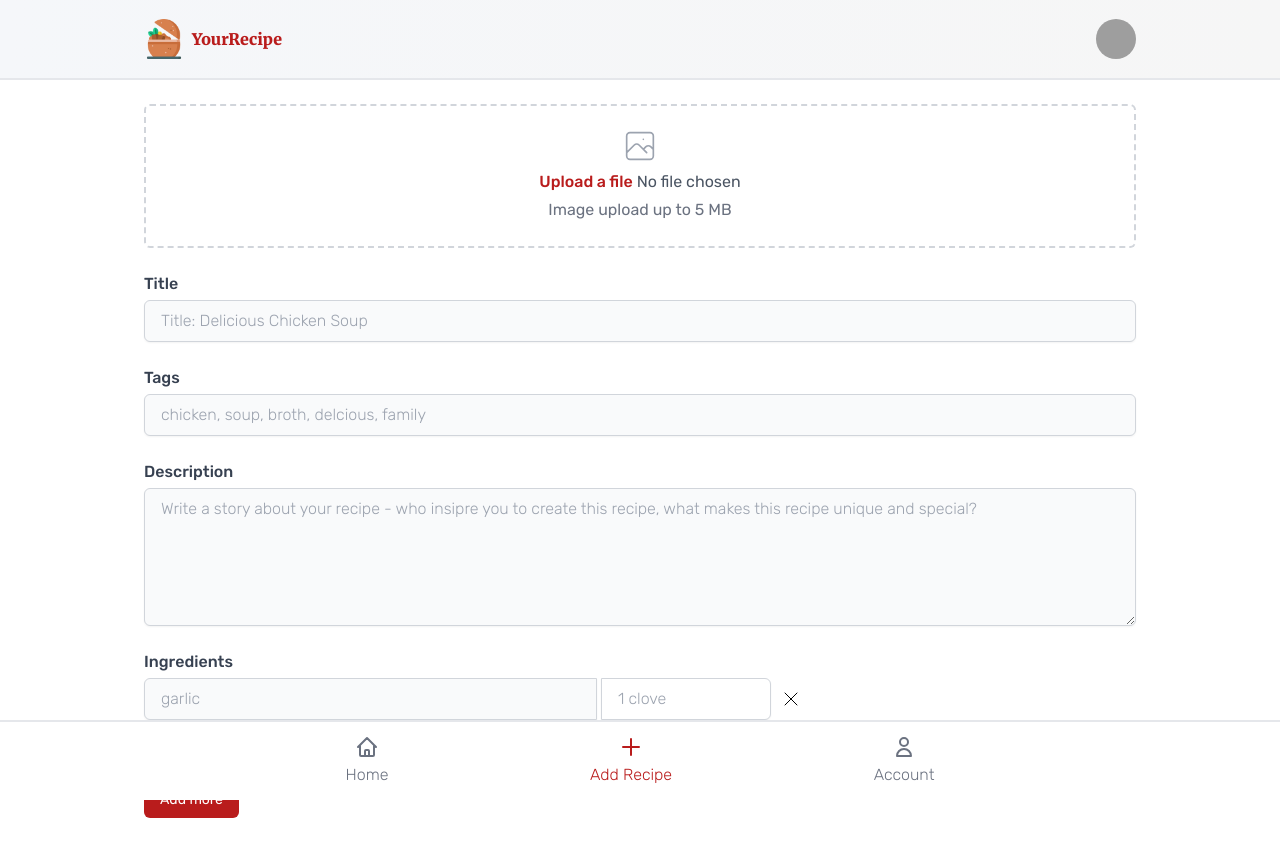
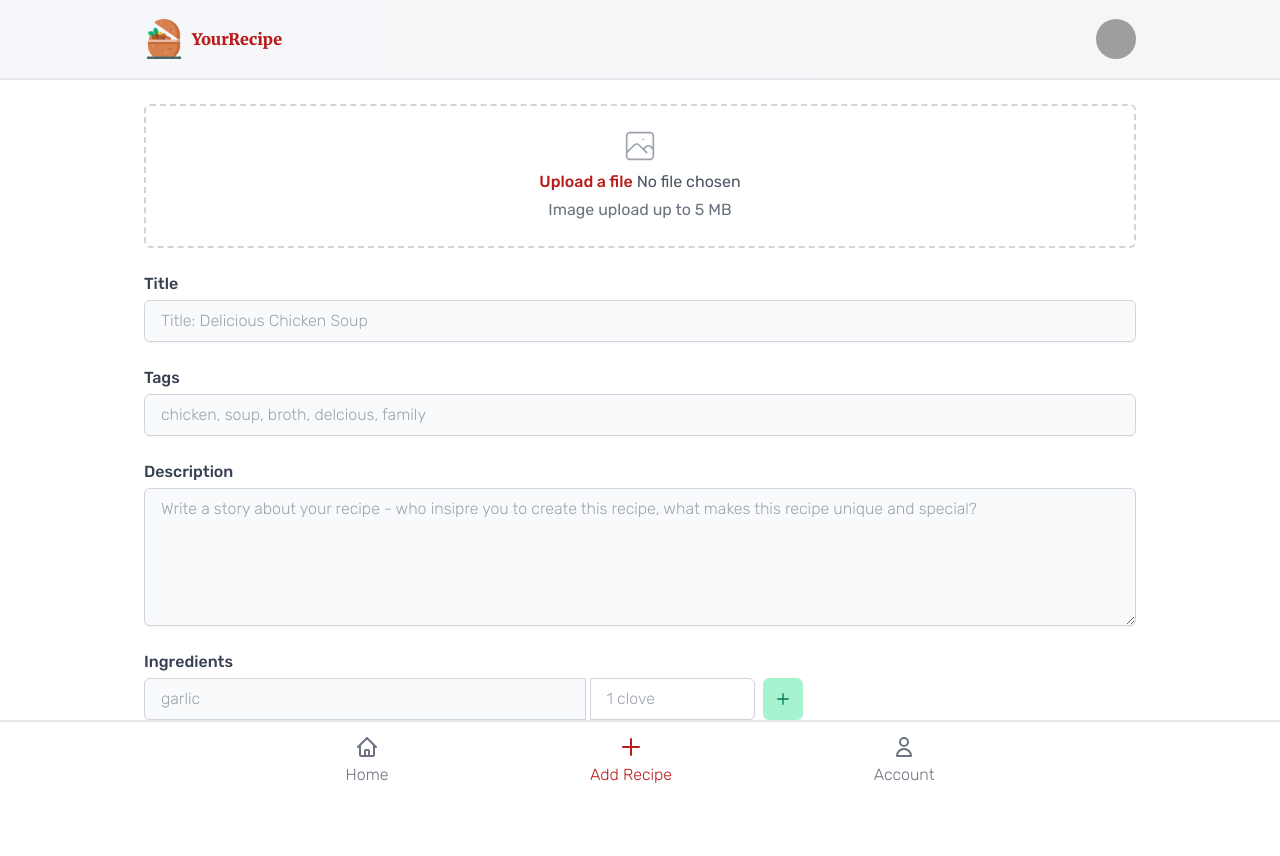
Before and after one commit to panduananto/recipe-mern, a React (Create React App) app in the folder client/: page /add-recipe in a window 1280 px wide. Shown: the top 856 px of the page. After the commit the page ends 824 px from the top, so only its background shows below. Built offline with nearby package versions, Linux system fonts and the light colour scheme; grey boxes are pictures that could not be loaded.

Commit message:
ingredient component add or remove works

```diff
--- a/client/src/components/Ingredient.js
+++ b/client/src/components/Ingredient.js
@@ -1,74 +1,100 @@
 import { React, useState } from 'react';
 
 function Ingredient() {
+  const [ingredientList, setIngredient] = useState([{ name: '', amount: '' }]);
+
+  const handleChangeIngredient = (event, index) => {
+    const { name, value } = event.target;
+    const ingredientListTemp = [...ingredientList];
+    ingredientListTemp[index][name] = value;
+
+    setIngredient(ingredientListTemp);
+  };
+
+  const handleAddMoreIngredient = () => {
+    setIngredient([...ingredientList, { name: '', amount: '' }]);
+  };
+
+  const handleRemoveIngredient = (index) => {
+    const ingredientListTemp = [...ingredientList];
+    ingredientListTemp.splice(index, 1);
+
+    setIngredient(ingredientListTemp);
+  };
+
   return (
     <>
       <fieldset>
         <legend className="font-medium text-gray-700">Ingredients</legend>
         <div className="mt-1 grid grid-cols-3 gap-2">
-          <div className="col-span-3 sm:col-span-2">
-            <label htmlFor="ingredient-1" className="sr-only">
-              Ingredient-1
+          {ingredientList.map((ingredient, index) => {
+            return (
+              <div key={index} className="col-span-3 sm:col-span-2">
+                <label htmlFor="name" className="sr-only">
+                  Ingredient-{index + 1}
                 </label>
-            <div className="flex items-center gap-1">
+                <div className="flex items-stretch gap-1 rounded-md">
                   <input
-                id="ingredient-1"
-                name="ingrdient-1"
+                    id={`ingredient-${index + 1}`}
+                    name="name"
                     type="text"
                     className="block w-full px-4 py-2 border border-solid border-gray-300 rounded-l-md bg-gray-50 shadow-sm font-thin focus:outline-none focus:ring-2 focus:ring-red-700 focus:border-red-700"
                     placeholder="garlic"
+                    value={ingredient.name}
+                    onChange={(event) => handleChangeIngredient(event, index)}
                   />
                   <div>
-                <label htmlFor="amount-ingredient-1" className="sr-only"></label>
+                    <label htmlFor="amount" className="sr-only"></label>
                     <input
-                  id="amount-ingredient-1"
-                  name="amount-ingredient-1"
+                      id={`amount-ingredient-${index + 1}`}
+                      name="amount"
                       type="text"
                       className="block w-full px-4 py-2 border border-solid border-gray-300 rounded-r-md bg-white shadow-sm font-thin focus:outline-none focus:ring-2 focus:ring-red-700 focus:border-red-700"
                       placeholder="1 clove"
+                      value={ingredient.amount}
+                      onChange={(event) => handleChangeIngredient(event, index)}
                     />
                   </div>
-              <button className="border-none shadow-none ml-1">
-                <svg xmlns="http://www.w3.org/2000/svg" className="h-6 w-6" fill="none" viewBox="0 0 24 24" stroke="currentColor">
-                  <path strokeLinecap="round" strokeLinejoin="round" strokeWidth={1} d="M6 18L18 6M6 6l12 12" />
+                  <div className="flex gap-1 ml-1">
+                    {ingredientList.length !== 1 && (
+                      <button
+                        className="border-none shadow-none bg-red-200 hover:bg-red-300 rounded-md px-3 focus:outline-none focus:ring-2 focus:ring-red-700"
+                        onClick={() => handleRemoveIngredient(index)}
+                      >
+                        <svg
+                          xmlns="http://www.w3.org/2000/svg"
+                          className="h-4 w-4 text-red-700"
+                          fill="none"
+                          viewBox="0 0 24 24"
+                          stroke="currentColor"
+                        >
+                          <path strokeLinecap="round" strokeLinejoin="round" strokeWidth={2} d="M6 18L18 6M6 6l12 12" />
                         </svg>
                       </button>
-            </div>
-          </div>
-          <div className="col-span-3 sm:col-span-2">
-            <label htmlFor="ingredient-2" className="sr-only">
-              Ingredient-2
-            </label>
-            <div className="flex items-center gap-1">
-              <input
-                id="ingredient-2"
-                name="ingrdient-2"
-                type="text"
-                className="block w-full px-4 py-2 border border-solid border-gray-300 rounded-l-md bg-gray-50 shadow-sm font-thin focus:outline-none focus:ring-2 focus:ring-red-700 focus:border-red-700"
-                placeholder="water"
-              />
-              <div>
-                <label htmlFor="amount-ingredient-2" className="sr-only"></label>
-                <input
-                  id="amount-ingredient-1"
-                  name="amount-ingredient-1"
-                  type="text"
-                  className="block w-full px-4 py-2 border border-solid border-gray-300 rounded-r-md bg-white shadow-sm font-thin focus:outline-none focus:ring-2 focus:ring-red-700 focus:border-red-700"
-                  placeholder="sufficiently"
-                />
-              </div>
-              <button className="border-none shadow-none ml-1">
-                <svg xmlns="http://www.w3.org/2000/svg" className="h-6 w-6" fill="none" viewBox="0 0 24 24" stroke="currentColor">
-                  <path strokeLinecap="round" strokeLinejoin="round" strokeWidth={1} d="M6 18L18 6M6 6l12 12" />
+                    )}
+                    {ingredientList.length - 1 === index && (
+                      <button
+                        className="border-none shadow-none bg-green-200 hover:bg-green-300 rounded-md px-3 focus:outline-none focus:ring-2 focus:ring-green-700"
+                        onClick={handleAddMoreIngredient}
+                      >
+                        <svg
+                          xmlns="http://www.w3.org/2000/svg"
+                          className="h-4 w-4 text-green-700"
+                          fill="none"
+                          viewBox="0 0 24 24"
+                          stroke="currentColor"
+                        >
+                          <path strokeLinecap="round" strokeLinejoin="round" strokeWidth={2} d="M12 4v16m8-8H4" />
                         </svg>
                       </button>
+                    )}
                   </div>
                 </div>
               </div>
+            );
+          })}
+        </div>
       </fieldset>
-      <button className="bg-red-700 hover:bg-red-600 rounded-md text-sm text-white px-4 py-2 mt-3 focus:outline-none focus:ring-2 focus:ring-offset-2 focus:ring-offset-[#f6f6f6] focus:ring-red-700">
-        Add more
-      </button>
     </>
   );
 }
```
Lines whose indentation alone changed are shown as unchanged.
